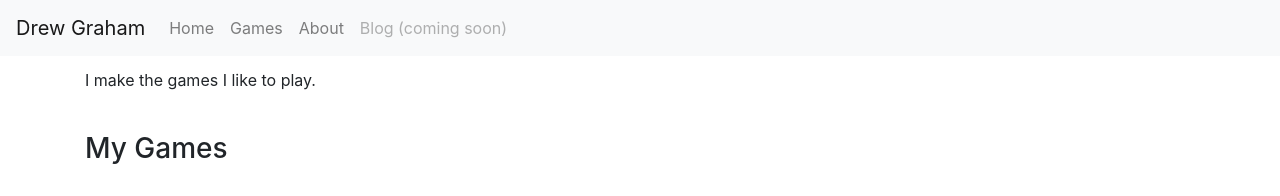
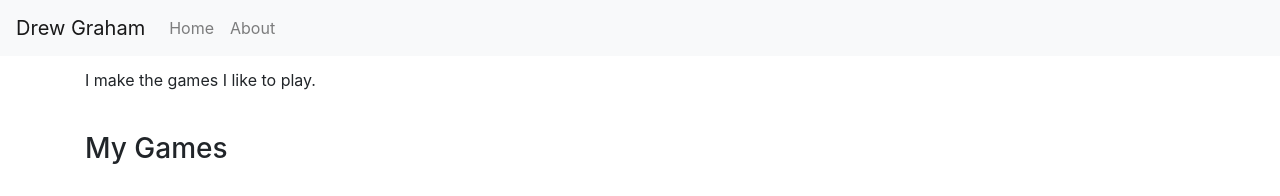
Before and after one commit to dmg9626/dmg9626.github.io, a Jekyll site: the page built from site/index.md, in a window 1280 px wide. Shown: the top 196 px of the page. Built offline with Jekyll 4.4.1, drawn with Linux system fonts in a browser that asks for light colours; nearby versions of some CDN libraries; library files that are not in the unit come from our copies.

Commit message:
removed disabled Blog link from navbar

```diff
--- a/site/_includes/navbar.html
+++ b/site/_includes/navbar.html
@@ -5,10 +5,9 @@
     </button>
     <div class="collapse navbar-collapse" id="navbarNavAltMarkup">
         <div class="navbar-nav">
-            <a class="nav-item nav-link" href="/">Home <span class="sr-only">(current)</span></a>
-            <a class="nav-item nav-link" href="/games">Games</a>
+            <a class="nav-item nav-link" href="/">Home</a>
             <a class="nav-item nav-link" href="/about">About</a>
-            <a class="nav-item nav-link disabled">Blog (coming soon)</a>
+            <!-- <a class="nav-item nav-link disabled">Blog (coming soon)</a> -->
         </div>
     </div>
 </nav>
```
